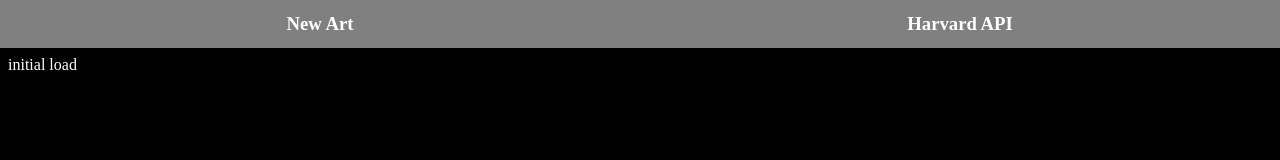
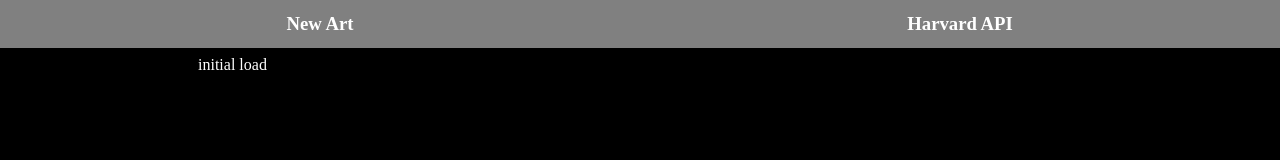
Before and after one commit to jen3ten/js-art-generator, a plain HTML site: page index.html in a window 1280 px wide. Drawn offline with Linux system fonts and the light colour scheme.

Commit message:
positioned image, scroll bar

```diff
--- a/style.css
+++ b/style.css
@@ -1,9 +1,25 @@
 body {
     background-color: black;
     color: white;
-    height: 100vh;
-    position: fixed;
+    width: 100%;
+    /*height: 100vh;*/
+    position: relative;
     top: 3rem;
+    overflow-y: scroll;
+}
+.app{
+    max-width: 900px;
+    width: 90%;
+    margin: 0 auto;
+}
+
+.app__art-title{
+    text-align: center;
+}
+
+
+.app__art-image-url{
+    width: 100%;
 }
 
 .nav__section{
```
